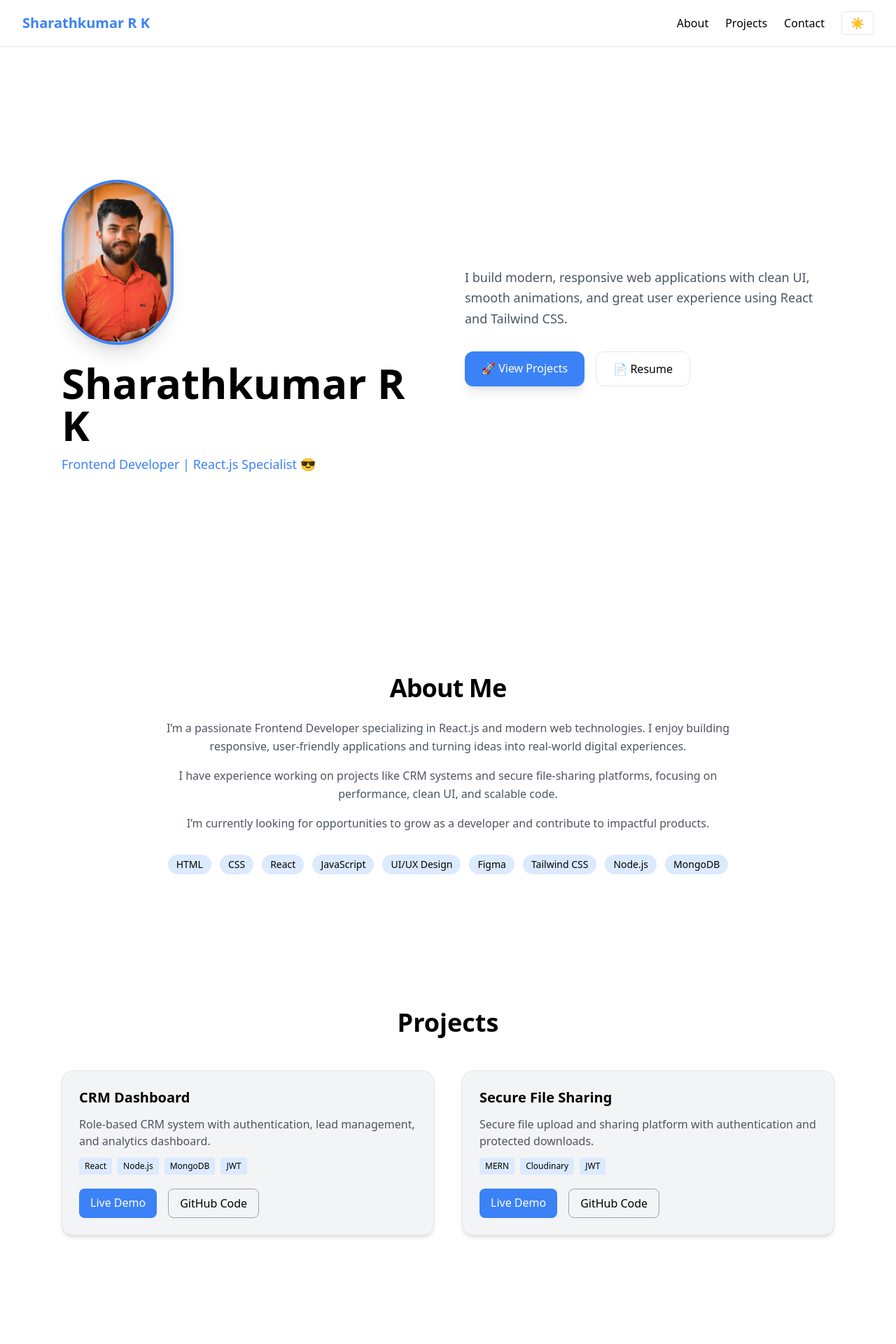
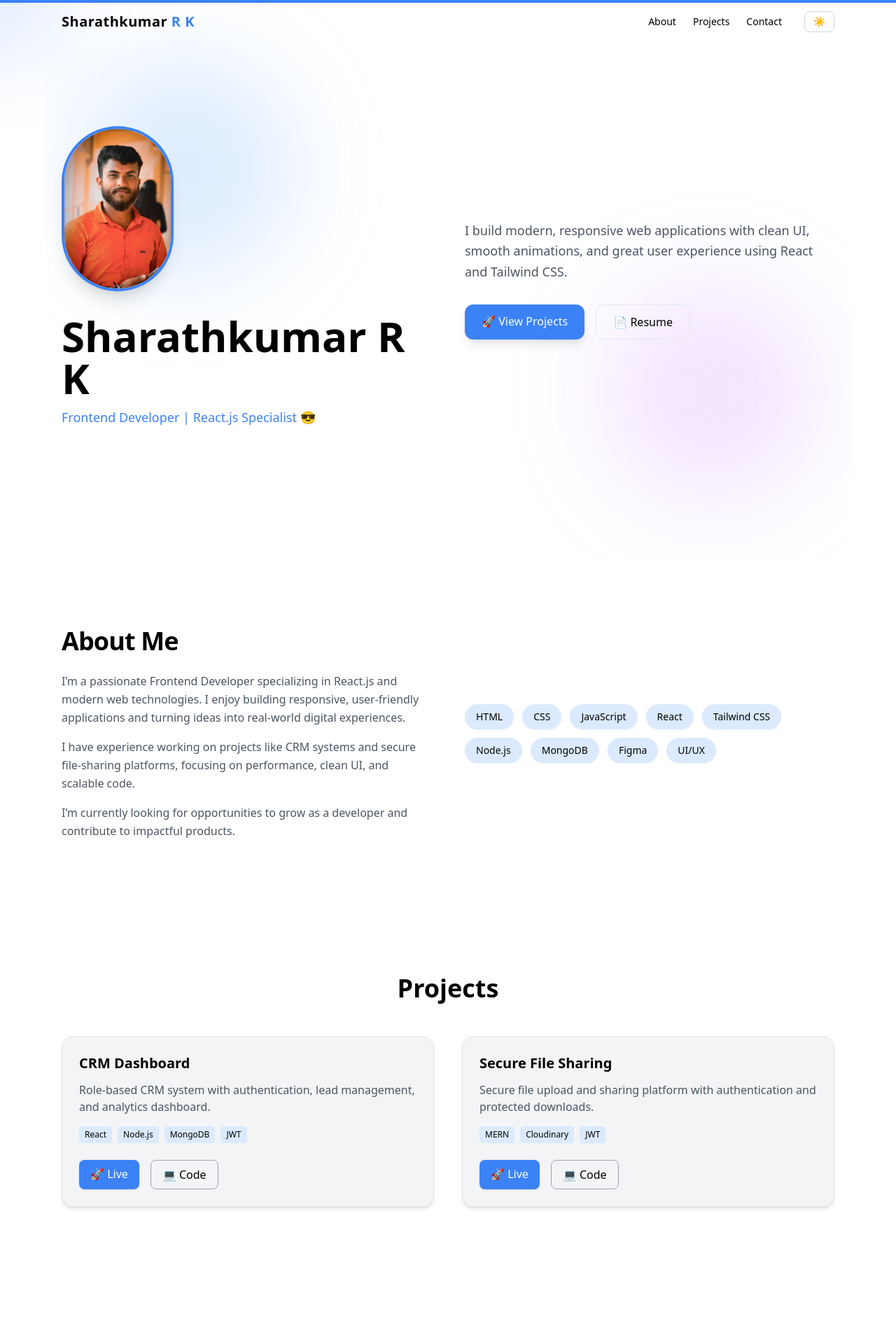
Before and after one commit to SharathkumarRK06/portfolio, a React (Vite) app: page / in a window 1280 px wide. Shown: the top 1920 px of the page at 70% size. Built offline with nearby package versions, Linux system fonts and the light colour scheme; the HTML template or start-up script is replaced by a standard one.

Commit message:
ultimate portfolio upgrade

```diff
--- a/src/App.jsx
+++ b/src/App.jsx
@@ -1,17 +1,56 @@
+import { useEffect, useState } from "react";
+import { motion, useScroll } from "framer-motion";
+
 import Navbar from "./components/Navbar";
 import Hero from "./components/Hero";
 import About from "./components/About";
 import Projects from "./components/Projects";
 import Contact from "./components/Contact";
+import Loader from "./components/Loader";
 
 function App() {
+  const [loading, setLoading] = useState(true);
+  const [pos, setPos] = useState({ x: 0, y: 0 });
+
+  const { scrollYProgress } = useScroll();
+
+  // ⏳ Loader delay
+  useEffect(() => {
+    setTimeout(() => setLoading(false), 1500);
+  }, []);
+
+  if (loading) return <Loader />;
+
   return (
-    <div className="min-h-screen bg-white text-black dark:bg-gray-950 dark:text-white transition">
-      <Navbar />
-      <Hero />
-      <About />
-      <Projects />
-      <Contact />
+    <div
+      onMouseMove={(e) => setPos({ x: e.clientX, y: e.clientY })}
+      className="min-h-screen bg-white text-black dark:bg-gray-950 dark:text-white transition"
+    >
+
+      {/* 📊 Scroll Progress */}
+      <motion.div
+        style={{ scaleX: scrollYProgress }}
+        className="fixed top-0 left-0 right-0 h-1 bg-blue-500 origin-left z-50"
+      />
+
+      {/* ✨ Cursor Glow */}
+      <div
+        className="pointer-events-none fixed w-40 h-40 bg-blue-500 opacity-20 blur-3xl rounded-full z-0"
+        style={{
+          left: pos.x - 80,
+          top: pos.y - 80,
+        }}
+      />
+
+      {/* 🔥 Main Content */}
+      <div className="relative z-10">
+        <Navbar />
+        <Hero />
+        <About />
+        <Projects />
+        <Contact />
+      </div>
+
     </div>
   );
 }
--- a/src/components/About.jsx
+++ b/src/components/About.jsx
@@ -1,9 +1,19 @@
+import { motion } from "framer-motion";
+
 const About = () => {
   return (
-    <section
+    <motion.section
       id="about"
-      className="py-24 px-6 max-w-4xl mx-auto text-center"
+      initial={{ opacity: 0, y: 40 }}
+      whileInView={{ opacity: 1, y: 0 }}
+      transition={{ duration: 0.6 }}
+      viewport={{ once: true }}
+      className="py-24 px-6 max-w-6xl mx-auto"
     >
+      <div className="grid md:grid-cols-2 gap-12 items-center">
+
+        {/* 🧠 LEFT CONTENT */}
+        <div>
           <h2 className="text-3xl md:text-4xl font-bold tracking-tight">
             About Me
           </h2>
@@ -24,17 +34,26 @@ const About = () => {
             I’m currently looking for opportunities to grow as a developer and
             contribute to impactful products.
           </p>
-      <div className="mt-8 flex flex-wrap justify-center gap-3">
-  {["HTML", "CSS", "React", "JavaScript","UI/UX Design","Figma", "Tailwind CSS", "Node.js", "MongoDB"].map((skill, i) => (
+        </div>
+
+        {/* 🏷️ RIGHT SKILLS */}
+        <div className="flex flex-wrap gap-3 justify-start">
+          {[
+            "HTML", "CSS", "JavaScript", "React",
+            "Tailwind CSS", "Node.js", "MongoDB",
+            "Figma", "UI/UX"
+          ].map((skill, i) => (
             <span
               key={i}
-      className="px-3 py-1 text-sm rounded-full bg-blue-100 dark:bg-gray-800"
+              className="px-4 py-2 text-sm rounded-full bg-blue-100 dark:bg-gray-800 shadow-sm hover:scale-105 transition"
             >
               {skill}
             </span>
           ))}
         </div>
-    </section>
+
+      </div>
+    </motion.section>
   );
 };
 
--- /dev/null
+++ b/src/components/Loader.jsx
@@ -0,0 +1,11 @@
+const Loader = () => {
+  return (
+    <div className="fixed inset-0 flex items-center justify-center bg-white dark:bg-black z-50">
+      <h1 className="text-2xl font-bold animate-pulse">
+        Loading...
+      </h1>
+    </div>
+  );
+};
+
+export default Loader;
--- a/src/components/Navbar.jsx
+++ b/src/components/Navbar.jsx
@@ -2,7 +2,9 @@ import { useEffect, useState } from "react";
 
 const Navbar = () => {
   const [dark, setDark] = useState(false);
+  const [scrolled, setScrolled] = useState(false);
 
+  // 🌙 Load saved theme
   useEffect(() => {
     const saved = localStorage.getItem("theme");
     if (saved === "dark") {
@@ -11,9 +13,18 @@ const Navbar = () => {
     }
   }, []);
 
+  // 💾 Save theme
   useEffect(() => {
     localStorage.setItem("theme", dark ? "dark" : "light");
   }, [dark]);
+
+  // 📌 Scroll effect
+  useEffect(() => {
+    const handleScroll = () => {
+      setScrolled(window.scrollY > 20);
+    };
+    window.addEventListener("scroll", handleScroll);
+  }, []);
 
   const toggleTheme = () => {
     setDark(!dark);
@@ -21,20 +32,53 @@ const Navbar = () => {
   };
 
   return (
-    <nav className="flex justify-between items-center px-8 py-4 bg-white dark:bg-gray-900 border-b border-gray-200 dark:border-gray-800 sticky top-0 z-50">
-      <h1 className="text-xl font-bold text-blue-500">Sharathkumar R K</h1>
+    <nav
+      className={`fixed w-full top-0 z-50 transition-all duration-300 ${
+        scrolled
+          ? "backdrop-blur-md bg-white/70 dark:bg-gray-900/70 shadow-lg"
+          : "bg-transparent"
+      }`}
+    >
+      <div className="max-w-6xl mx-auto px-6 py-4 flex justify-between items-center">
 
-      <div className="flex items-center gap-6">
-        <a href="#about">About</a>
-        <a href="#projects">Projects</a>
-        <a href="#contact">Contact</a>
+        {/* 🔥 Logo */}
+        <h1 className="text-xl font-bold tracking-wide">
+          Sharathkumar<span className="text-blue-500"> R K</span>
+        </h1>
 
-        <button
-          onClick={toggleTheme}
-          className="border px-3 py-1 rounded"
-        >
-          {dark ? "🌙" : "☀️"}
-        </button>
+        {/* 🔗 Links */}
+        <div className="flex items-center gap-6 text-sm font-medium">
+
+          <a
+            href="#about"
+            className="hover:text-blue-500 transition duration-200"
+          >
+            About
+          </a>
+
+          <a
+            href="#projects"
+            className="hover:text-blue-500 transition duration-200"
+          >
+            Projects
+          </a>
+
+          <a
+            href="#contact"
+            className="hover:text-blue-500 transition duration-200"
+          >
+            Contact
+          </a>
+
+          {/* 🌙 Theme Toggle */}
+          <button
+            onClick={toggleTheme}
+            className="ml-2 px-3 py-1 rounded-lg border border-gray-300 dark:border-gray-700 hover:bg-gray-100 dark:hover:bg-gray-800 transition"
+          >
+            {dark ? "🌙" : "☀️"}
+          </button>
+
+        </div>
       </div>
     </nav>
   );
--- a/src/components/Projects.jsx
+++ b/src/components/Projects.jsx
@@ -20,6 +20,7 @@ const projects = [
 const Projects = () => {
   return (
     <section id="projects" className="py-24 px-6 max-w-6xl mx-auto">
+
       <h2 className="text-3xl md:text-4xl font-bold text-center">
         Projects
       </h2>
@@ -28,8 +29,11 @@ const Projects = () => {
         {projects.map((p, i) => (
           <motion.div
             key={i}
-            whileHover={{ y: -8 }}
-            className="bg-gray-100 dark:bg-gray-900 p-6 rounded-2xl border border-gray-200 dark:border-gray-800 shadow-md hover:shadow-xl transition-all duration-300"
+            initial={{ opacity: 0, y: 40 }}
+            whileInView={{ opacity: 1, y: 0 }}
+            transition={{ duration: 0.5, delay: i * 0.1 }}
+            whileHover={{ scale: 1.03 }}
+            className="bg-gray-100 dark:bg-gray-900 p-6 rounded-2xl border border-gray-200 dark:border-gray-800 shadow-md hover:shadow-2xl transition-all duration-300"
           >
             <h3 className="text-xl font-semibold">{p.title}</h3>
 
@@ -37,8 +41,8 @@ const Projects = () => {
               {p.desc}
             </p>
 
-            {/* 🔥 Tech Tags */}
-            <div className="mt-3 flex flex-wrap gap-2">
+            {/* 🏷️ Tech Stack */}
+            <div className="mt-4 flex flex-wrap gap-2">
               {p.tech.map((t, idx) => (
                 <span
                   key={idx}
@@ -50,14 +54,14 @@ const Projects = () => {
             </div>
 
             {/* 🔗 Buttons */}
-            <div className="mt-5 flex gap-4">
+            <div className="mt-6 flex gap-4">
               <a
                 href={p.live}
                 target="_blank"
                 rel="noopener noreferrer"
-                className="bg-blue-500 px-4 py-2 rounded-lg text-white hover:bg-blue-600 transition"
+                className="bg-blue-500 px-4 py-2 rounded-lg text-white hover:bg-blue-600 transition shadow hover:shadow-blue-500/40"
               >
-                Live Demo
+                🚀 Live
               </a>
 
               <a
@@ -66,9 +70,10 @@ const Projects = () => {
                 rel="noopener noreferrer"
                 className="border border-gray-400 dark:border-gray-700 px-4 py-2 rounded-lg hover:bg-gray-200 dark:hover:bg-gray-800 transition"
               >
-                GitHub Code
+                💻 Code
               </a>
             </div>
+
           </motion.div>
         ))}
       </div>
```
Lines whose indentation alone changed are shown as unchanged.
